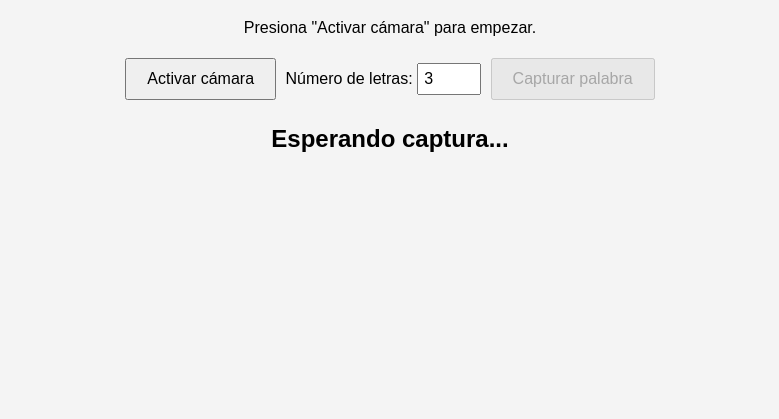
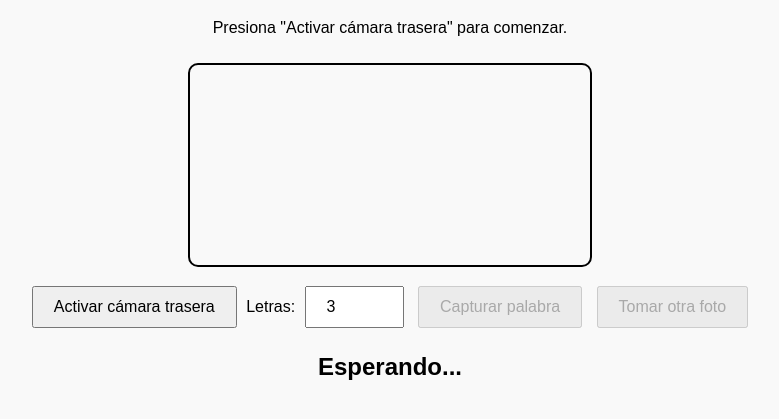
Before and after one commit to AnaL11/traductor, a plain HTML site: page index.html in a window 1280 px wide. Shown: the part 89-508 px from the top of the page, without its empty margins (250-1029 px from the left). Drawn offline with Linux system fonts and the light colour scheme.

Commit message:
Update index.html

```diff
--- a/index.html
+++ b/index.html
@@ -1,33 +1,38 @@
 <!DOCTYPE html>
 <html lang="es">
 <head>
-  <meta charset="UTF-8" />
-  <title>Traductor Braille con Pop-Its</title>
+  <meta charset="UTF-8">
+  <title>Traductor Braille Pop-Its</title>
   <style>
-    body { font-family: sans-serif; text-align: center; background: #f4f4f4; padding: 20px; }
-    video { border: 2px solid #000; border-radius: 10px; max-width: 400px; width: 100%; display: none; margin: 10px auto; }
-    canvas { display: none; }
-    button { margin: 5px; padding: 10px 20px; font-size: 1em; }
-    input[type=number] { width: 50px; padding: 5px; font-size: 1em; }
+    body { font-family: sans-serif; text-align: center; background: #f9f9f9; padding: 20px; }
+    video, canvas, img#capturedImage {
+      max-width: 400px; width: 100%; border: 2px solid #000; border-radius: 10px; margin: 10px auto;
+    }
+    canvas, #capturedImage { display: none; }
+    button, input[type=number] { padding: 10px 20px; margin: 5px; font-size: 1em; }
   </style>
 </head>
 <body>
+
   <h1>Traductor Braille con Pop-Its</h1>
-  <p id="instructions" aria-live="polite">Presiona "Activar cámara" para empezar.</p>
+  <p id="instructions" aria-live="polite">Presiona "Activar cámara trasera" para comenzar.</p>
 
   <video id="video" autoplay playsinline></video>
   <canvas id="canvas"></canvas>
+  <img id="capturedImage" alt="Imagen capturada">
 
   <div>
-    <button id="startBtn">Activar cámara</button>
-    <label for="letterCount">Número de letras:</label>
+    <button id="startBtn">Activar cámara trasera</button>
+    <label for="letterCount">Letras:</label>
     <input type="number" id="letterCount" min="1" max="20" value="3" />
     <button id="captureBtn" disabled>Capturar palabra</button>
+    <button id="resetBtn" disabled>Tomar otra foto</button>
   </div>
 
-  <h2 id="output">Esperando captura...</h2>
+  <h2 id="output">Esperando...</h2>
 
   <script src="https://cdn.jsdelivr.net/npm/@tensorflow/tfjs@4.10.0"></script>
   <script src="script.js"></script>
+
 </body>
 </html>
```
